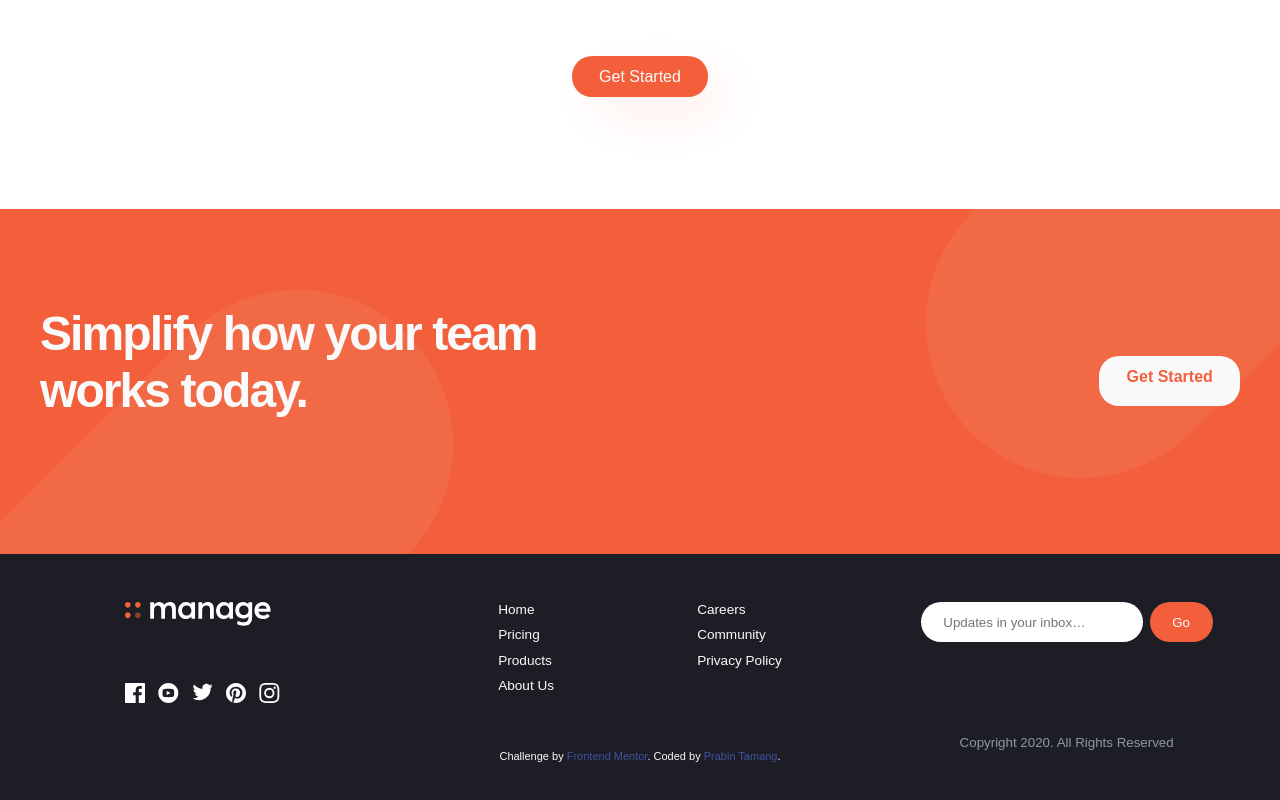
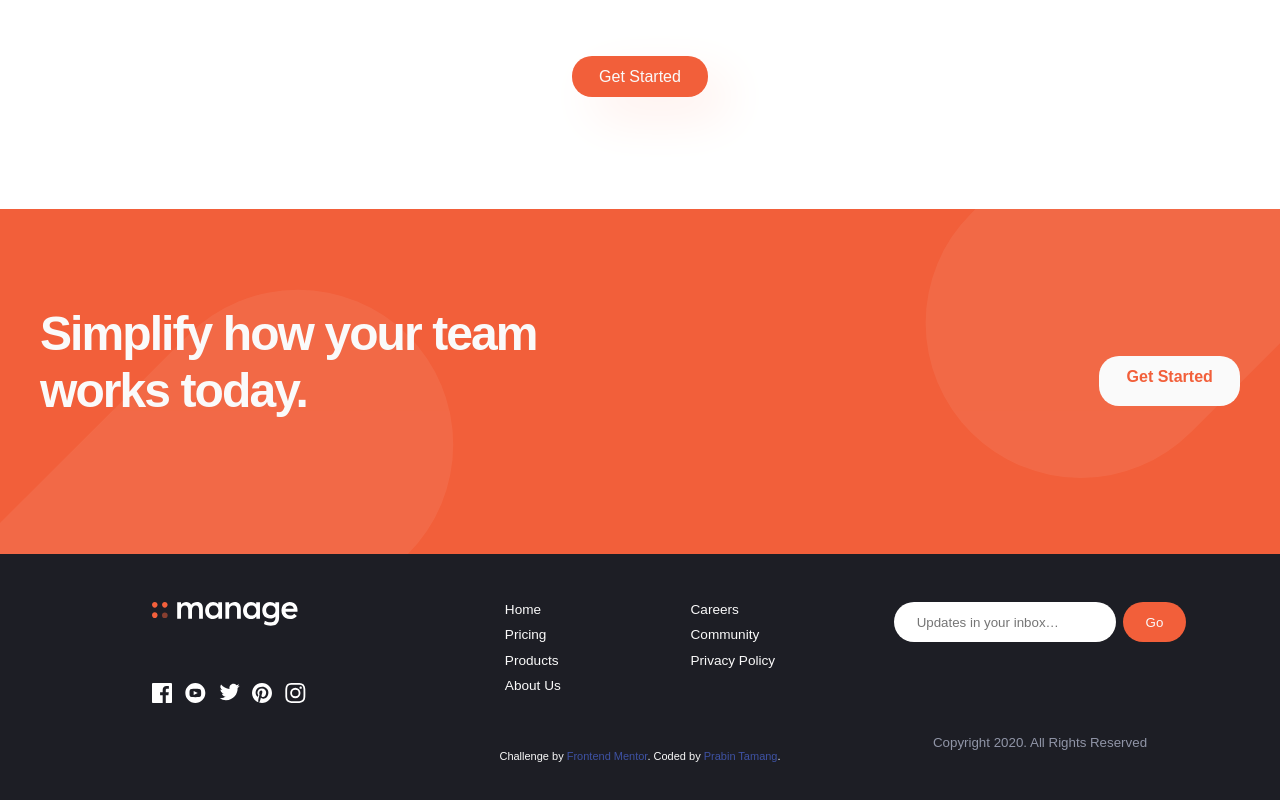
Before and after one commit to lookatme8/manage-landing-page, a plain HTML site: page index.html in a window 1280 px wide. Shown: the part 1876-2676 px from the top of the page. Drawn offline with Linux system fonts and the light colour scheme; a web font is replaced by a local one.

Commit message:
Add files via upload

```diff
--- a/stylesheet/styles.scss
+++ b/stylesheet/styles.scss
@@ -159,6 +159,9 @@ section{
 
 
 .aboutCompany{
+
+
+
             &__intro{
                     text-align: center;
                     margin-bottom: 5em;
@@ -170,7 +173,9 @@ section{
                  display: grid;
                  grid-template-rows: repeat(3, 1fr);
                  grid-gap: 3em;
-                 width: calc(100vw - 1.5em);
+                 width: calc(100vw - .5em);
+
+
              }
                 &__item span{
                     padding: .5em 1.3em;
@@ -426,6 +431,7 @@ section{
     main{
         max-width: 1200px;
         margin: 0 auto;
+        padding: 0;
 
         section{
             margin: 5em 0;
@@ -653,14 +659,14 @@ section{
                     display: grid;
                     grid-template-columns: repeat(3, 1fr);
                     grid-template-rows: none;
+                    max-width: 1200px;
                     margin: 0 auto;
-                    max-width: 1500px;
+
+                   // background-colored: red;
                     padding: 0;
+            }
 
 
-
-
-            }
 
                &__left{
                    display: flex;
@@ -670,12 +676,14 @@ section{
                    grid-column: 1/2;
                    grid-row: 1;
 
+
                }
 
 
                &__navigation{
                    grid-column: 2/3;
                    grid-row: 1;
+
                }
 
                &__copyright{
@@ -697,6 +705,7 @@ section{
 
                &__social{
                    margin: 0;
+                   justify-self: start;
                }
 
                &__social svg{
```
Also changed, not shown: stylesheet/styles.css, 1 other file.
